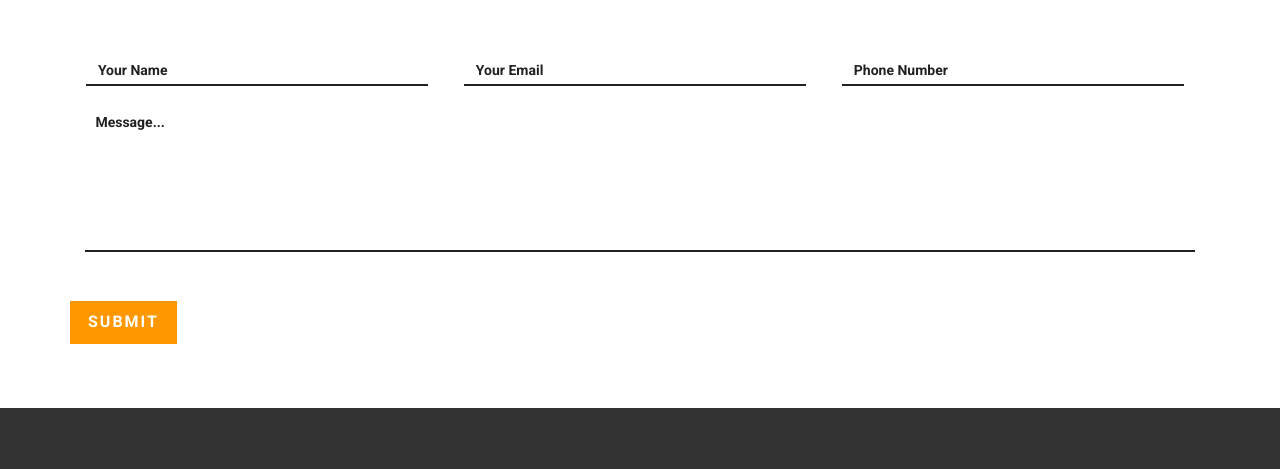
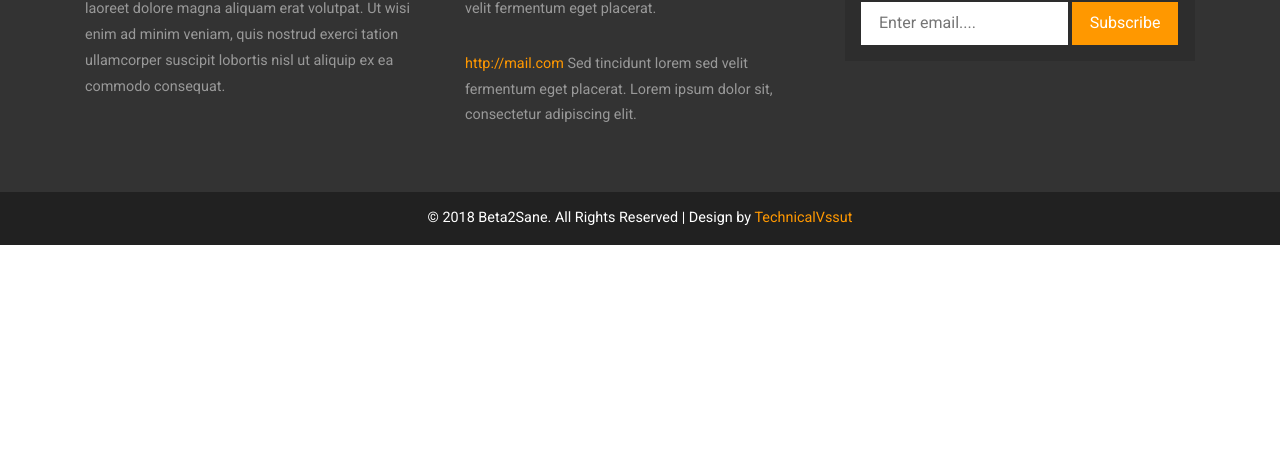
Before and after one commit to technicalvssut/beta2sane, a plain HTML site: page index.html in a window 1280 px wide. Shown: the part 3335-3804 px from the top of the page. After the commit the page ends 3580 px from the top, so only its background shows below. Drawn offline with Linux system fonts and the light colour scheme.

Commit message:
removed mail us

```diff
--- a/index.html
+++ b/index.html
@@ -573,12 +573,12 @@
 	</div> -->
 	<!-- //blog -->
 	<!-- mail -->
-	<div class="mail" id="mail">
+	<!-- <div class="mail" id="mail">
 		<div class="container">
 			<div class="agileits-title">
 				<h3>Mail Us</h3>
-			</div>
-			<div class="w3_mail_grids">
+			</div>  -->
+			<!-- <div class="w3_mail_grids">
 				<form action="#" method="post">
 					<span class="input input--jiro">
 						<input class="input__field input__field--jiro" type="text" id="input-10" name="Name" placeholder="Your Name" required=""/>
@@ -602,8 +602,8 @@
 					<input type="submit" value="Submit">
 				</form>
 			</div>
-		</div>
-	</div>
+		</div> -->
+	<!-- </div> -->
 	<script src="js/classie.js"></script>
 	<script>
 			(function() {
```
